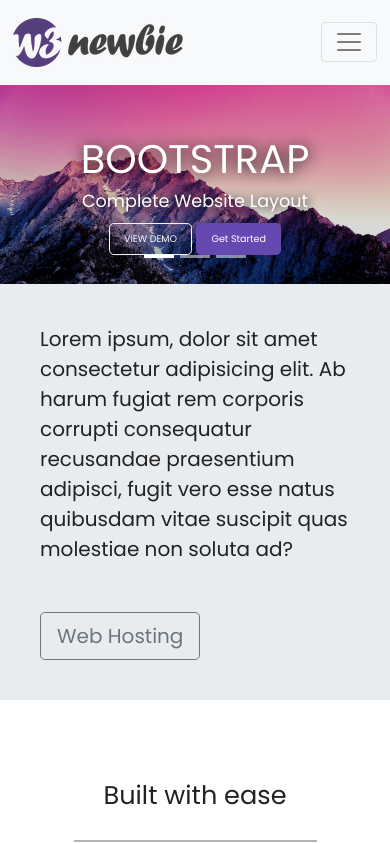
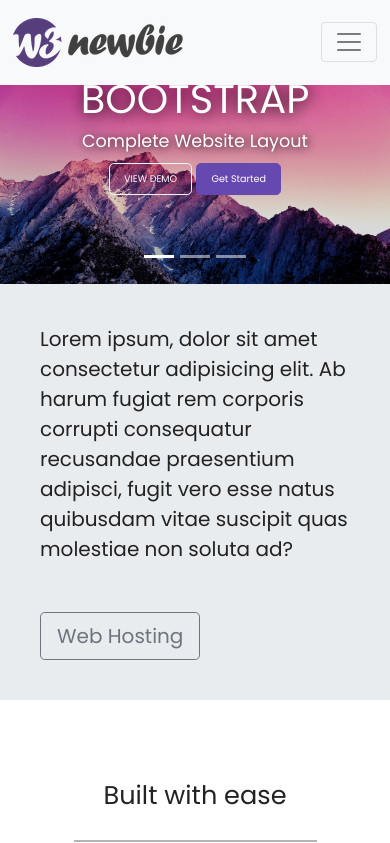
Before and after one commit to bilal102/bootstrap, a PHP site: page / in a window 390 px wide. Shown: the top 843 px of the page. Run offline with PHP 8.4, Linux system fonts and the light colour scheme; some libraries are stand-ins or nearby versions.

Commit message:
again commit

```diff
--- a/style.css
+++ b/style.css
@@ -174,7 +174,7 @@
 @media (max-width: 576px) {
 
   .carousel-caption{
-    top: 40%;
+    top: 20%;
   }
 
   .carousel-caption h1{
```
